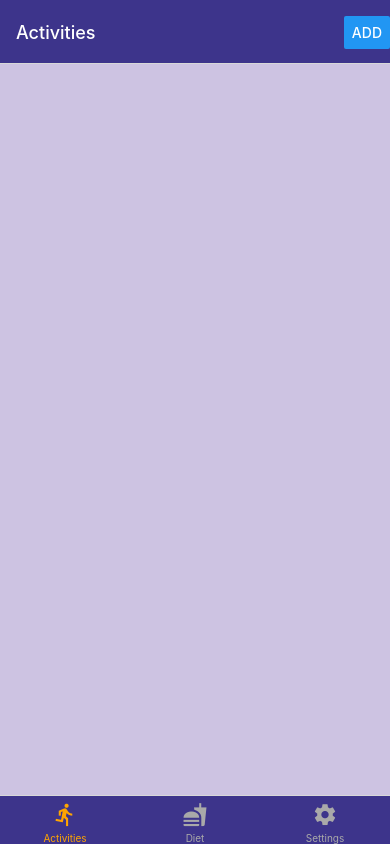
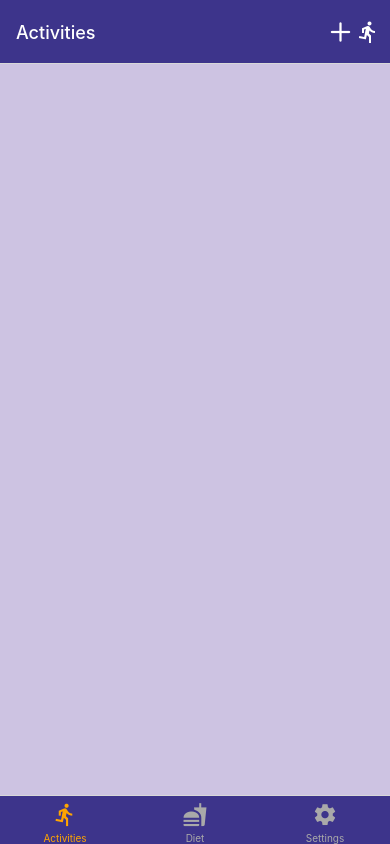
Before and after one commit to ln541758/diet-activities, a React Native app: screen /Home in a window 390 px wide. Built offline with nearby package versions, Linux system fonts and the light colour scheme.

Commit message:
Replace the Add button with two icons

```diff
--- /dev/null
+++ b/Components/AddItem.js
@@ -0,0 +1,28 @@
+import { StyleSheet, Text, View } from "react-native";
+import React from "react";
+import { TouchableOpacity } from "react-native-gesture-handler";
+import FontAwesome6 from '@expo/vector-icons/FontAwesome6';
+import MaterialCommunityIcons from "@expo/vector-icons/MaterialCommunityIcons";
+
+export default function AddItem({ navigation, type }) {
+  return (
+    <TouchableOpacity
+      style={{ flexDirection: "row", alignItems: "center", marginRight: 10 }}
+      onPress={() => navigation.navigate("Add", { type: type })}
+    >
+      <FontAwesome6
+        name="add"
+        size={24}
+        color="white"
+        style={{ marginRight: 5 }}
+      />
+      { (type === "Activities") ? (
+        <MaterialCommunityIcons name="run" size={24} color="white" />
+      ) : (
+        <MaterialCommunityIcons name="food" size={24} color="white" />
+      )}
+    </TouchableOpacity>
+  );
+}
+
+const styles = StyleSheet.create({});
--- a/Screens/Home.js
+++ b/Screens/Home.js
@@ -5,6 +5,7 @@ import MaterialCommunityIcons from "@expo/vector-icons/MaterialCommunityIcons";
 import { createBottomTabNavigator } from "@react-navigation/bottom-tabs";
 import ItemsList from "../Components/ItemsList";
 import colors from "../Components/Color";
+import AddItem from "../Components/AddItem";
 
 /**
  * Home component - Defines a bottom tab navigation for the app, with tabs for Activities, Diet, and Settings.
@@ -60,12 +61,7 @@ export default function Home({ navigation }) {
           // Add a button to the header for adding a new activity
           headerRight: () => {
             return (
-              <Button
-                title="Add"
-                onPress={() =>
-                  navigation.navigate("Add", { type: "Activities" })
-                }
-              />
+              AddItem({ navigation: navigation, type: "Activities" })
             );
           },
         }}
@@ -81,10 +77,7 @@ export default function Home({ navigation }) {
           // Add a button to the header for adding a new diet entry
           headerRight: () => {
             return (
-              <Button
-                title="Add"
-                onPress={() => navigation.navigate("Add", { type: "Diet" })}
-              />
+              AddItem({ navigation: navigation, type: "Diet" })
             );
           },
         }}
```
